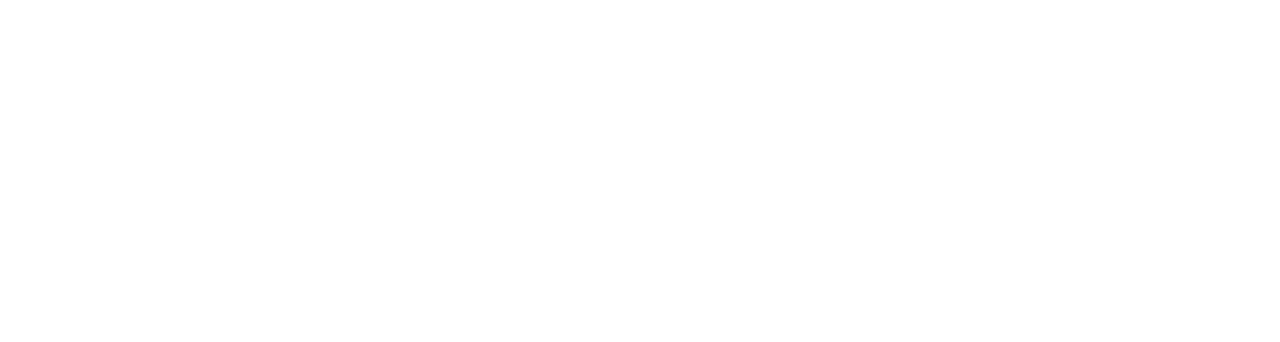
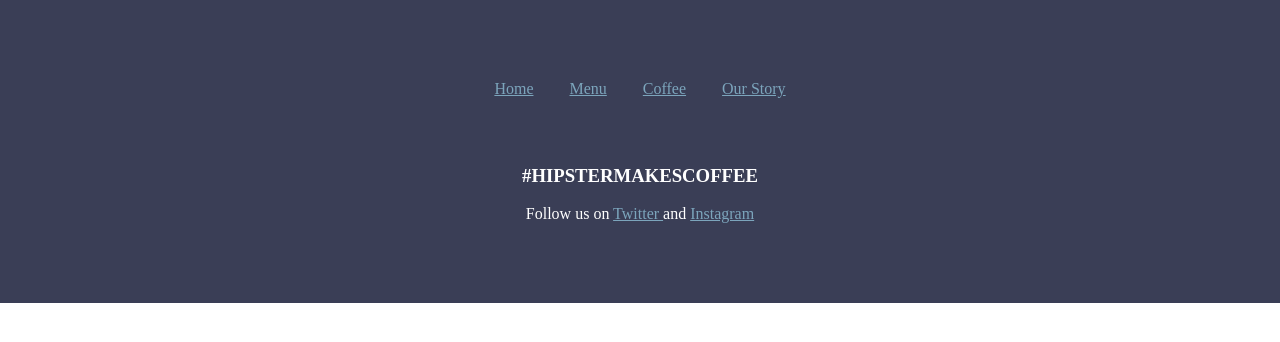
Before and after one commit to TheGazdaman/generic-hipster-coffee, a website: page src/index.html in a window 1280 px wide. Drawn offline with nearby package versions, Linux system fonts and the light colour scheme; files that its build step writes are made by us from their sources.

Commit message:
Finished footer

```diff
--- a/src/index.html
+++ b/src/index.html
@@ -10,7 +10,23 @@
 </head>
 <body>
 
+   <footer>
 
+    <div class="footer-nav">
+        <nav>
+          <a href="/index.html">Home</a>
+          <a href="/menu.html">Menu</a>
+          <a href="/coffee.html">Coffee</a>
+          <a href="/story.html">Our Story</a>
+        </nav>
+    </div>
+    <h3>#HIPSTERMAKESCOFFEE</h3>
+    <div class="social">Follow us on <a href="#Twitter">Twitter </a> and <a href="#Instagram"> Instagram </a>
+
+
+
+
+   </footer>
 
 </body>
 </html>
--- a/src/scss/main.scss
+++ b/src/scss/main.scss
@@ -1,2 +1,14 @@
 @import 'modules/header';
 @import 'modules/footer';
+
+* {
+  box-sizing: border-box;
+}
+
+html {
+  font-size: 16px;
+}
+
+body {
+  margin: 0;
+}
--- a/src/scss/modules/_footer.scss
+++ b/src/scss/modules/_footer.scss
@@ -0,0 +1,71 @@
+footer {
+  display: flex;
+  flex-direction: column;
+  align-items: center;
+  background-color: rgb(58, 62, 86);
+  color: #fff;
+  padding: 5rem;
+
+  .footer-nav {
+    display: flex;
+    align-content: space-around;
+    flex-wrap: nowrap;
+
+    padding-bottom: 3rem;
+  }
+
+  a:not(:first-child) {
+    text-align: center;
+    padding-left: 2rem;
+    color:#7ca5bc;
+  }
+
+  a:first-child {
+    text-align: center;
+
+    color:#7ca5bc;
+  }
+
+  .social a {
+    padding-left: 0;
+  }
+
+  @media (max-width: 485px) {
+    display: flex;
+    justify-content: center;
+    font-size: 12px;
+
+
+
+    a:not(:first-child) {
+      text-align: center;
+      padding-left: 2px;
+      color:#7ca5bc;
+    }
+
+    a:first-child {
+      text-align: center;
+
+      color:#7ca5bc;
+    }
+  }
+
+  @media (max-width: 320px) {
+    display: flex;
+    flex-direction: column;
+    justify-content: center;
+
+
+    a:not(:first-child) {
+      text-align: center;
+      padding-left: 2px;
+      color:#7ca5bc;
+    }
+
+    a:first-child {
+      text-align: center;
+
+      color:#7ca5bc;
+    }
+  }
+}
```
